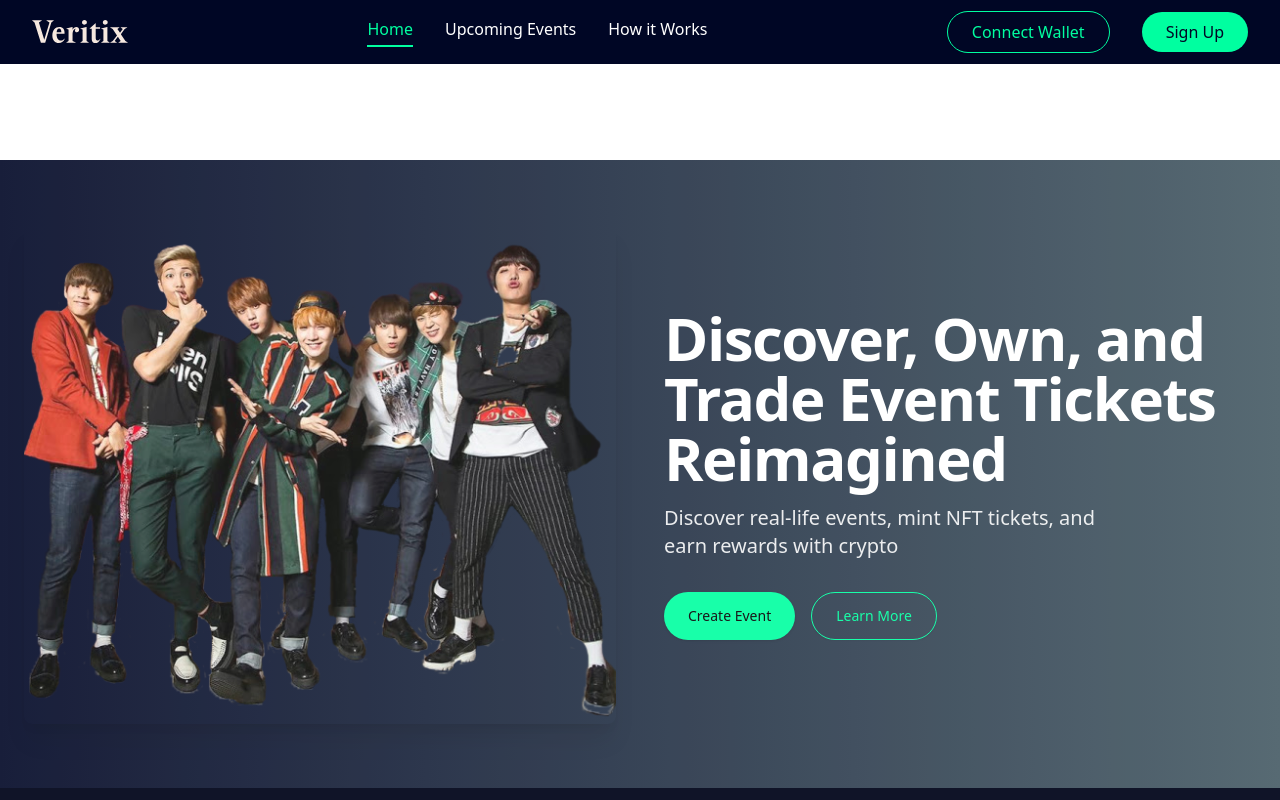
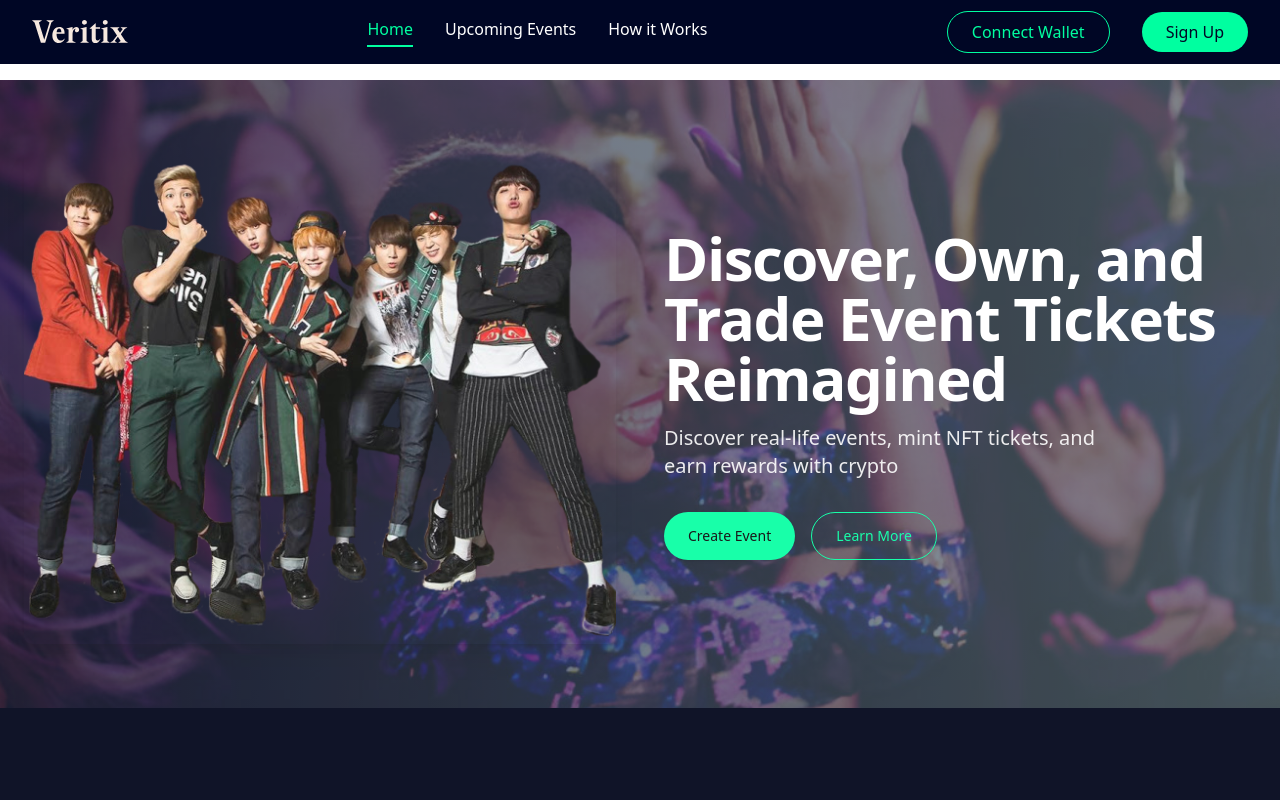
Before and after one commit to Lead-Studios/veritix-web, a React (Vite) app: page / in a window 1280 px wide. Shown: the top 800 px of the page. Built offline with nearby package versions, Linux system fonts and the light colour scheme; a web font is replaced by a local one.

Commit message:
feat: added background gradient

```diff
--- a/src/components/Hero.jsx
+++ b/src/components/Hero.jsx
@@ -29,12 +29,12 @@ const Hero = () => {
     }
   return (
     // <div>Hero</div>
-    <section className='relative  mx-auto mt-[80px] overflow-hidden opacity-90'>
-        <div className='absolute inset-0 z-0'>
-            <img src="/Images/bg.svg" alt="bg" className='absolute h-full w-full object-cover'
+<section className="relative mx-auto mt-0 overflow-hidden opacity-90 bg-gradient-to-r from-[#000625] to-[#455A64] h-[1440]">
+      <div className='absolute inset-0 z-0'>
+            <img src="/Images/bg.svg" alt="bg" className='h-full w-full object-cover opacity-30'
             style={{ top: 0, left: 0 }}
             />
-            <div className='absolute inset-0 bg-gradient-to-r from-[#000625] to-[#455A64]' />
+            {/* <div className=' inset-0' /> */}
         </div>
         <div className='container relative z-10 mx-auto flex h-full items-center px-4 py-16 md:px-6'>
             <div className='grid gap-8 md:grid-cols-2 md:gap-12'>
```
